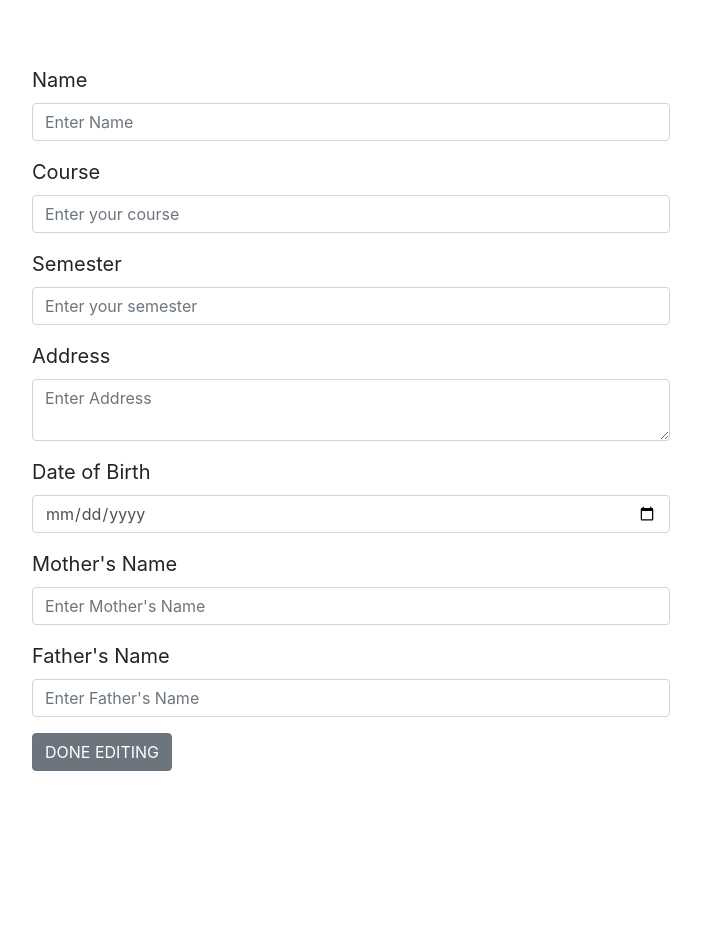
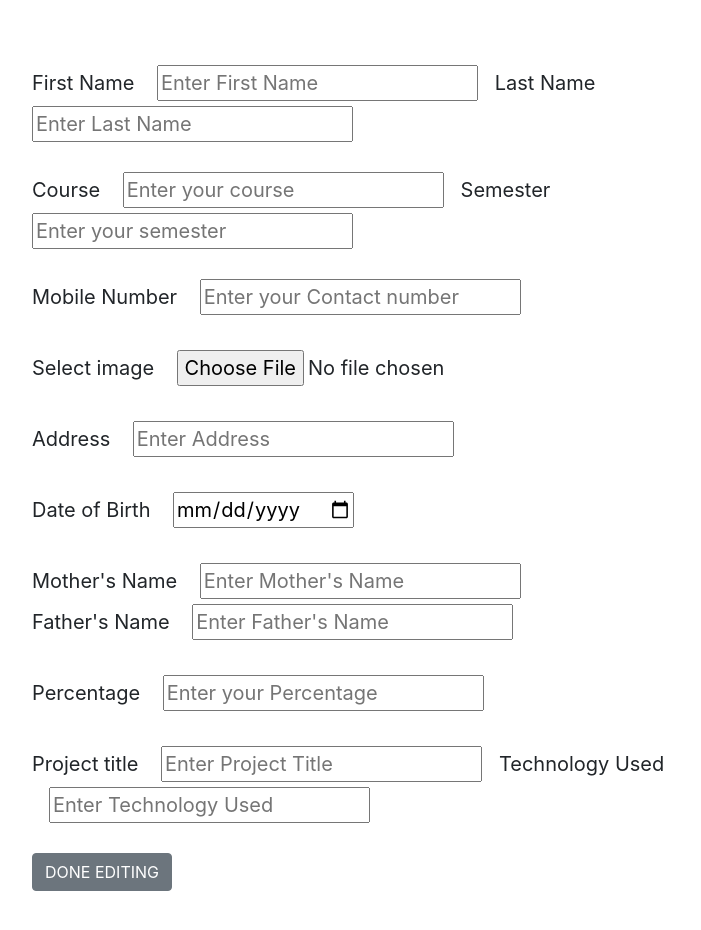
Before and after one commit to rishabhjaincoder/Pre-Placement-Portal-React, a React (Create React App) app: page /studenteditprofile in a window 1280 px wide. Shown: the top 930 px of the page, without its empty margins (289-990 px from the left). Before the commit the page ends 836 px from the top, so only its background shows below. Built offline with nearby package versions, Linux system fonts and the light colour scheme.

Commit message:
Edit profile changed

```diff
--- a/src/components/LoginModal/LoginModal.js
+++ b/src/components/LoginModal/LoginModal.js
@@ -6,6 +6,12 @@ import Login from '../../containers/Login/Login';
 //This the modal that will be visible on the main page for login
 
 const LoginModal = (props) => {
+
+  // const [showModal, setShow] = useState(false);
+
+  // const handleClose = () => setShow(false);
+  // const handleShow = () => setShow(true);
+
   const {
     className
   } = props;
--- /dev/null
+++ b/src/containers/AddNewRes/AddNewRes.js
@@ -0,0 +1,32 @@
+import React from 'react';
+import {Label} from 'reactstrap';
+
+const AddNewRes = () => {
+    return (
+        <div>
+            <Label for="img">Add Test Papers </Label> &nbsp;&nbsp;&nbsp;
+            <input type="file" id="img" name="img" accept="image/*"></input>
+            <br/><br/>
+            <Label for="img">Add Assignments </Label> &nbsp;&nbsp;&nbsp;
+            <input type="file" id="img" name="img" accept="image/*"></input>
+            <br/><br/>
+            <Label for="img">Add PPTs </Label> &nbsp;&nbsp;&nbsp;
+            <input type="file" id="img" name="img" accept="image/*"></input>
+            <br/><br/>
+            <Label for="img">Add Announcements </Label> &nbsp;&nbsp;&nbsp;
+            <input type="file" id="img" name="img" accept="image/*"></input>
+            <br/><br/>
+            <Label for="img">Add Videos </Label> &nbsp;&nbsp;&nbsp;
+            <input type="file" id="img" name="img" accept="image/*"></input>
+            <br/><br/>
+            <Label for="img">Add Weblinks/ External Resources </Label> &nbsp;&nbsp;&nbsp;
+            <input type="file" id="img" name="img" accept="image/*"></input>
+            <br/><br/>
+            <Label for="img">Add Notes </Label> &nbsp;&nbsp;&nbsp;
+            <input type="file" id="img" name="img" accept="image/*"></input>
+            <br/><br/>
+        </div>
+    );
+}
+
+export default AddNewRes;
--- a/src/containers/FacultyDashboard/FacultyDashboard.js
+++ b/src/containers/FacultyDashboard/FacultyDashboard.js
@@ -1,11 +1,12 @@
 import React from 'react';
 import './FacultyDashboard.css';
 import FacultyNavBar from '../../components/FacultyNavBar/FacultyNavBar';
+import AddNewResModal from '../../components/AddNewResModal/AddNewResModal';
 import Footer from '../../components/Footer/Footer';
 import AddNote from '../../components/AddNote/AddNote';
 import Calendar from '../../components/Calender/Calendar';
+
 const FacultyDashboard = (props) => {
-
 
     return (
         <div>
--- a/src/containers/FacultyEditProfile/FacultyEditProfile.js
+++ b/src/containers/FacultyEditProfile/FacultyEditProfile.js
@@ -1,14 +1,14 @@
 import React, {useState} from 'react';
 import './FacultyEditProfile.css';
-import { Form, FormGroup, Label, Input, Button } from 'reactstrap';
+import { Form, Label, Button } from 'reactstrap';
 
 const FacultyEditProfile = (props) => {
 
-    const [name, setName] = useState("");
+    const [firstName, setFirstName] = useState("");
+    const [lastName, setLastName] = useState("");
+    const [phone, setPhone] = useState("");
     const [address, setAddress] = useState("");
     const [dob, setdob] = useState("");
-    const [motherName, setMotherName] = useState("");
-    const [fatherName, setFatherName] = useState("");
 
     // const validateForm = () => {
     //     return (firstName.length >0 &&
@@ -25,28 +25,24 @@ const FacultyEditProfile = (props) => {
     return (
         <div>
             <Form className="faculty-edit-profile" autoComplete="off">
-                <FormGroup>
-                    <Label for="name">Name </Label>
-                    <Input type="text" name="name" id="name" value={name} placeholder="Enter Name" onChange={e => setName(e.target.value)}/>
-                </FormGroup>
-                <FormGroup>
-                    <Label for="address">Address </Label>
-                    <Input type="textarea" name="address" id="address" value={address} placeholder="Enter Address" onChange={e => setAddress(e.target.value)}/>
-                </FormGroup>
-                <FormGroup>
-                    <Label for="dob">Date of Birth </Label>
-                    <Input type="date" name="dob" id="dob" value={dob} placeholder="Enter your date of birth" onChange={e => setdob(e.target.value)}/>
-                </FormGroup>
-                <FormGroup>
-                    <Label for="mothername">Mother's Name </Label>
-                    <Input type="text" name="mothername" id="mothername" value={motherName} placeholder="Enter Mother's Name" onChange={e => setMotherName(e.target.value)}/>
-                </FormGroup>
-                <FormGroup>
-                    <Label for="fathername">Father's Name </Label>
-                    <Input type="text" name="fathername" id="fathername" value={fatherName} placeholder="Enter Father's Name" onChange={e => setFatherName(e.target.value)}/>
-                </FormGroup>
+
+                <Label for="firstName">First Name </Label> &nbsp;&nbsp;&nbsp;
+                <input type="text" name="firstName" id="firstName" value={firstName} placeholder="Enter First Name" onChange={e => setFirstName(e.target.value)}/>
+                &nbsp;&nbsp;&nbsp;
+                <Label for="lastName">Last Name </Label> &nbsp;&nbsp;&nbsp;
+                <input type="text" name="lastName" id="lastName" value={lastName} placeholder="Enter Last Name" onChange={e => setLastName(e.target.value)}/>
+                <br/><br/>
+                <Label for="phone">Mobile Number </Label> &nbsp;&nbsp;&nbsp;
+                <input type="text" name="phone" id="phone" value={phone} placeholder="Enter your Contact number" onChange={e => setPhone(e.target.value)}/>
+                <br/><br/>
+                <Label for="address">Address </Label> &nbsp;&nbsp;&nbsp;
+                <input type="textarea" name="address" id="address" value={address} placeholder="Enter Address" onChange={e => setAddress(e.target.value)}/>
+                <br/><br/>
+                <Label for="dob">Date of Birth </Label> &nbsp;&nbsp;&nbsp;
+                <input type="date" name="dob" id="dob" value={dob} placeholder="Enter your date of birth" onChange={e => setdob(e.target.value)}/>
+                <br/><br/>
+
                 <Button onClick={onClickHandler}>DONE EDITING</Button>
-
             </Form>
         </div>
     );
--- a/src/containers/StudentEditProfile/StudentEditProfile.js
+++ b/src/containers/StudentEditProfile/StudentEditProfile.js
@@ -1,16 +1,21 @@
 import React, {useState} from 'react';
 import './StudentEditProfile.css';
-import { Form, FormGroup, Label, Input, Button } from 'reactstrap';
+import { Form, Label, Button } from 'reactstrap';
 
 const StudentEditProfile = (props) => {
 
-    const [name, setName] = useState("");
+    const [firstName, setFirstName] = useState("");
+    const [lastName, setLastName] = useState("");
     const [course, setCourse] = useState("");
     const [semester, setSemester] = useState("");
+    const [phone, setPhone] = useState("");
     const [address, setAddress] = useState("");
     const [dob, setdob] = useState("");
     const [motherName, setMotherName] = useState("");
     const [fatherName, setFatherName] = useState("");
+    const [percentage, setPercentage] = useState("");
+    const [projectTitle, setProjectTitle] = useState("");
+    const [techUsed, setTechUsed] = useState("");
 
     // const validateForm = () => {
     //     return (firstName.length >0 &&
@@ -27,36 +32,48 @@ const StudentEditProfile = (props) => {
     return (
         <div>
             <Form className="student-edit-profile" autoComplete="off">
-                <FormGroup>
-                    <Label for="name">Name </Label>
-                    <Input type="text" name="name" id="name" value={name} placeholder="Enter Name" onChange={e => setName(e.target.value)}/>
-                </FormGroup>
-                <FormGroup>
-                    <Label for="course">Course </Label>
-                    <Input type="text" name="course" id="course" value={course} placeholder="Enter your course" onChange={e => setCourse(e.target.value)}/>
-                </FormGroup>
-                <FormGroup>
-                    <Label for="semester">Semester </Label>
-                    <Input type="text" name="semester" id="semester" value={semester} placeholder="Enter your semester" onChange={e => setSemester(e.target.value)}/>
-                </FormGroup>
-                <FormGroup>
-                    <Label for="address">Address </Label>
-                    <Input type="textarea" name="address" id="address" value={address} placeholder="Enter Address" onChange={e => setAddress(e.target.value)}/>
-                </FormGroup>
-                <FormGroup>
-                    <Label for="dob">Date of Birth </Label>
-                    <Input type="date" name="dob" id="dob" value={dob} placeholder="Enter your date of birth" onChange={e => setdob(e.target.value)}/>
-                </FormGroup>
-                <FormGroup>
-                    <Label for="mothername">Mother's Name </Label>
-                    <Input type="text" name="mothername" id="mothername" value={motherName} placeholder="Enter Mother's Name" onChange={e => setMotherName(e.target.value)}/>
-                </FormGroup>
-                <FormGroup>
-                    <Label for="fathername">Father's Name </Label>
-                    <Input type="text" name="fathername" id="fathername" value={fatherName} placeholder="Enter Father's Name" onChange={e => setFatherName(e.target.value)}/>
-                </FormGroup>
+
+                <Label for="firstName">First Name </Label> &nbsp;&nbsp;&nbsp;
+                <input type="text" name="firstName" id="firstName" value={firstName} placeholder="Enter First Name" onChange={e => setFirstName(e.target.value)}/>
+                &nbsp;&nbsp;&nbsp;
+                <Label for="lastName">Last Name </Label> &nbsp;&nbsp;&nbsp;
+                <input type="text" name="lastName" id="lastName" value={lastName} placeholder="Enter Last Name" onChange={e => setLastName(e.target.value)}/>
+                <br/><br/>
+                <Label for="course">Course </Label> &nbsp;&nbsp;&nbsp;
+                <input type="text" name="course" id="course" value={course} placeholder="Enter your course" onChange={e => setCourse(e.target.value)}/>
+                &nbsp;&nbsp;&nbsp;
+                <Label for="semester">Semester </Label> &nbsp;&nbsp;&nbsp;
+                <input type="text" name="semester" id="semester" value={semester} placeholder="Enter your semester" onChange={e => setSemester(e.target.value)}/>
+                <br/><br/>
+                <Label for="phone">Mobile Number </Label> &nbsp;&nbsp;&nbsp;
+                <input type="text" name="phone" id="phone" value={phone} placeholder="Enter your Contact number" onChange={e => setPhone(e.target.value)}/>
+                <br/><br/>
+                <Label for="img">Select image </Label> &nbsp;&nbsp;&nbsp;
+                <input type="file" id="img" name="img" accept="image/*"></input>
+                <br/><br/>
+                <Label for="address">Address </Label> &nbsp;&nbsp;&nbsp;
+                <input type="textarea" name="address" id="address" value={address} placeholder="Enter Address" onChange={e => setAddress(e.target.value)}/>
+                <br/><br/>
+                <Label for="dob">Date of Birth </Label> &nbsp;&nbsp;&nbsp;
+                <input type="date" name="dob" id="dob" value={dob} placeholder="Enter your date of birth" onChange={e => setdob(e.target.value)}/>
+                <br/><br/>
+                <Label for="mothername">Mother's Name </Label> &nbsp;&nbsp;&nbsp;
+                <input type="text" name="mothername" id="mothername" value={motherName} placeholder="Enter Mother's Name" onChange={e => setMotherName(e.target.value)}/>
+                &nbsp;&nbsp;&nbsp;
+                <Label for="fathername">Father's Name </Label> &nbsp;&nbsp;&nbsp;
+                <input type="text" name="fathername" id="fathername" value={fatherName} placeholder="Enter Father's Name" onChange={e => setFatherName(e.target.value)}/>
+                <br/><br/>
+                <Label for="perc">Percentage </Label> &nbsp;&nbsp;&nbsp;
+                <input type="text" name="perc" id="perc" value={percentage} placeholder="Enter your Percentage" onChange={e => setPercentage(e.target.value)}/>
+                <br/><br/>
+                <Label for="projecttitle">Project title </Label> &nbsp;&nbsp;&nbsp;
+                <input type="text" name="projecttitle" id="projecttitle" value={projectTitle} placeholder="Enter Project Title" onChange={e => setProjectTitle(e.target.value)}/>
+                &nbsp;&nbsp;&nbsp;
+                <Label for="techused">Technology Used </Label> &nbsp;&nbsp;&nbsp;
+                <input type="text" name="techused" id="techused" value={techUsed} placeholder="Enter Technology Used" onChange={e => setTechUsed(e.target.value)}/>
+                <br/><br/>
+
                 <Button onClick={onClickHandler}>DONE EDITING</Button>
-
             </Form>
         </div>
     );
```
Also changed, not shown: src/components/AddNewResModal/AddNewResModal.js (added, +85 -0 lines), src/components/RegisterModal/RegisterModal.css (deleted, +0 -20 lines), src/components/RegisterModal/RegisterModal.js (+7 -0 lines).
